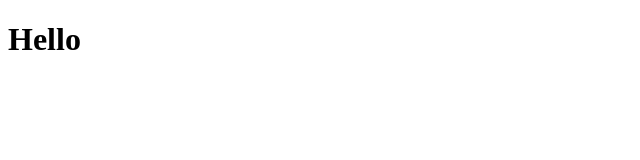
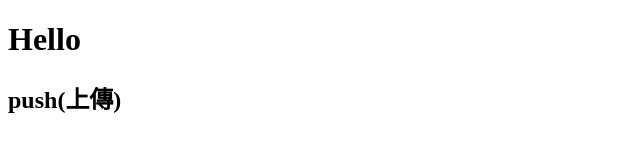
Before and after one commit to ReeseKao/gitDemo, a plain HTML site: page index.html in a window 1280 px wide. Shown: the whole page, without its empty margins (0-640 px from the left). Drawn offline with Linux system fonts and the light colour scheme.

Commit message:
push
上傳

```diff
--- a/index.html
+++ b/index.html
@@ -8,5 +8,6 @@
 </head>
 <body>
     <h1>Hello</h1>
+    <h2>push(上傳)</h2>
 </body>
 </html>
```
